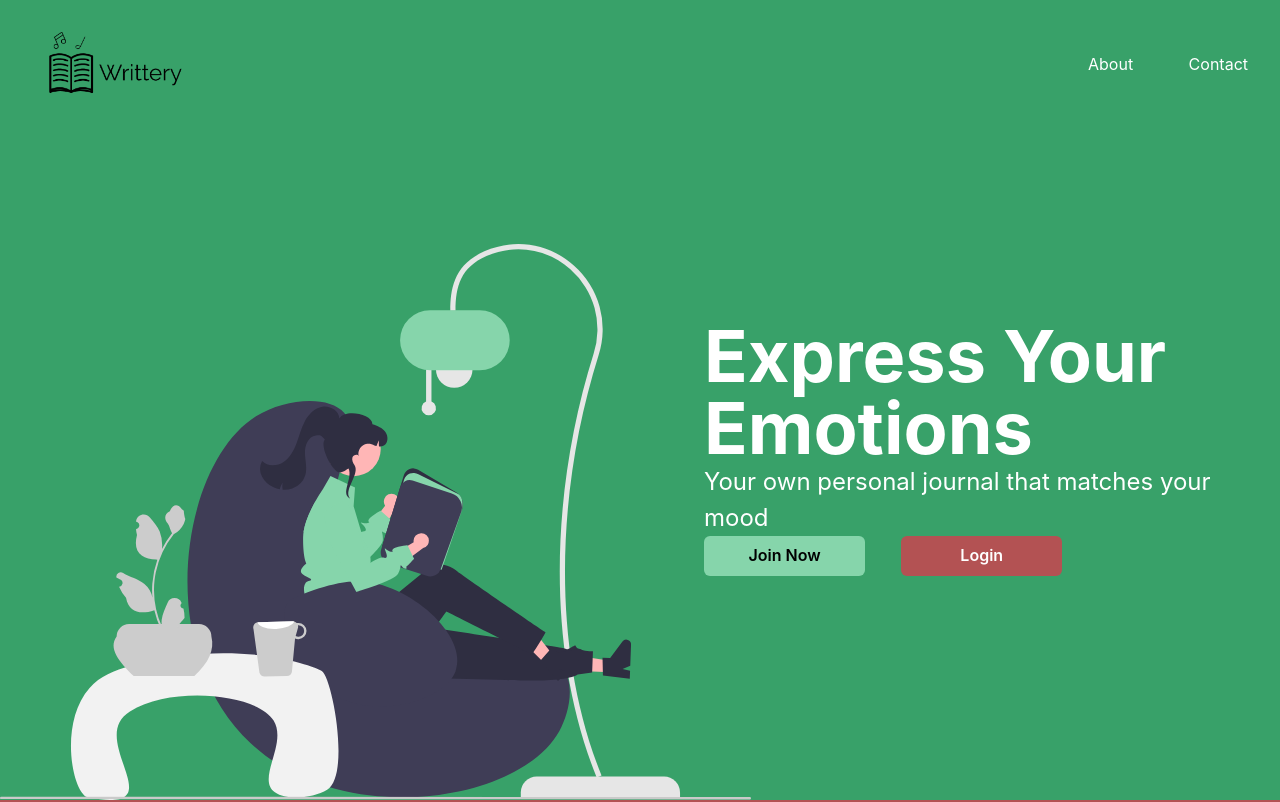
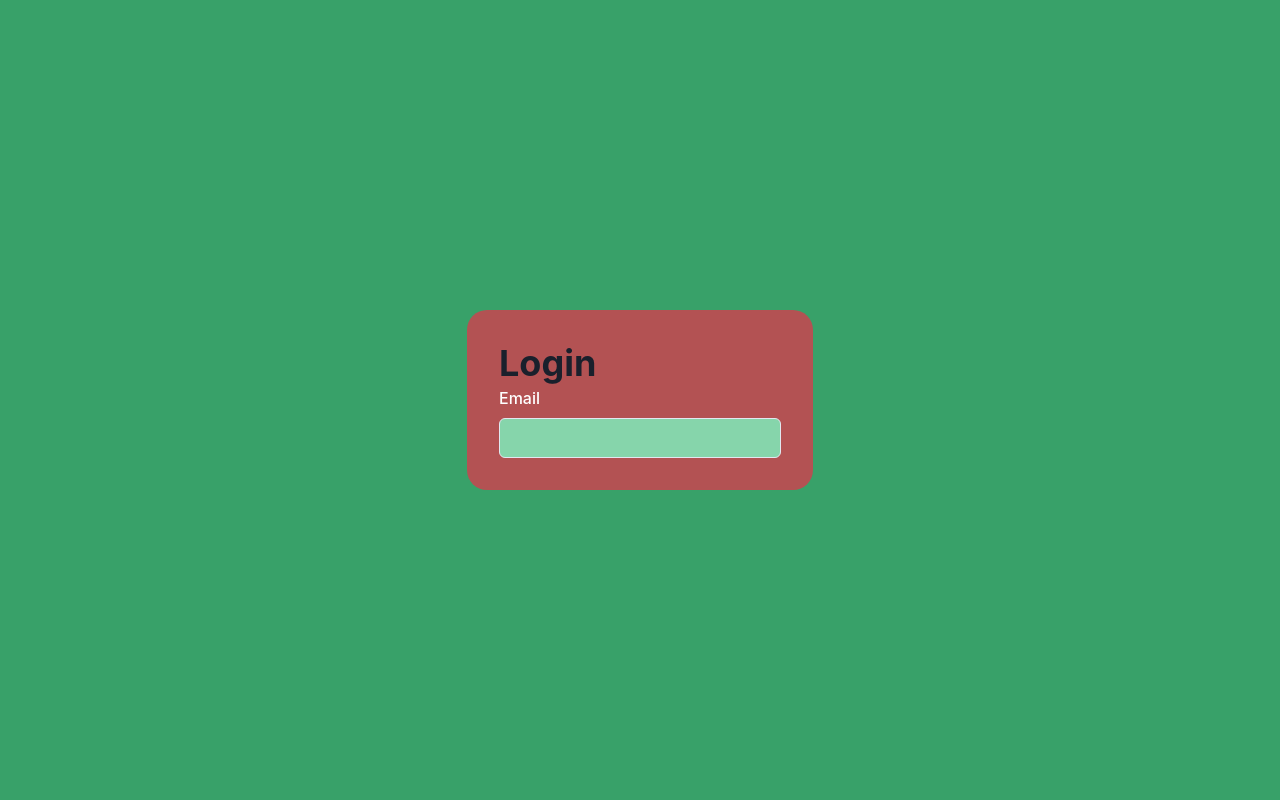
Before and after one commit to Moawin99/Journal, a React (Vite) app in the folder frontend/: page /login in a window 1280 px wide. Shown: the top 802 px of the page. Built offline with nearby package versions, Linux system fonts and the light colour scheme; the HTML template or start-up script is replaced by a standard one.

Commit message:
more login css

```diff
--- a/frontend/src/App.jsx
+++ b/frontend/src/App.jsx
@@ -1,12 +1,14 @@
 import { ChakraProvider } from '@chakra-ui/react'
 import theme from './assets/theme'
+import Login from './components/auth/Login'
 import Landing from './components/landing/Landing'
 import LandingPage from './components/landing/LandingPage'
 
 function App() {
   return (
     <ChakraProvider theme={theme}>
-      <Landing color={'green'} />
+      {/* <Landing color={'green'} /> */}
+      <Login color={'green'} />
     </ChakraProvider>
   )
 }
--- a/frontend/src/components/auth/Login.jsx
+++ b/frontend/src/components/auth/Login.jsx
@@ -9,17 +9,22 @@ const Login = ({color}) => {
 		<Flex
 		bg={colors.primary}
 		w='100%'
-		h='100%'
+		h='100vh'
 		justify='center'
 		align='center'>
-			<Grid templateColumns='1fr'>
-				<GridItem colSpan={2}><Heading>Login</Heading></GridItem>
+			<Grid
+			templateColumns='1fr'
+			bg={colors.btnColor}
+			p={'2em'}
+			borderRadius={'20px'}
+			>
+				<GridItem colSpan={2}> <Heading>Login</Heading> </GridItem>
 				<GridItem colSpan={2}>
-					<Grid templateColumns='1fr 1fr' bg={colors.btnColor} color={colors.btnText}>
+					<Grid templateColumns='1fr 1fr' color={colors.btnText}>
 						<GridItem colSpan={2}>
 							<FormControl>
 								<FormLabel htmlFor='email'>Email</FormLabel>
-								<Input id='email' type='email' />
+								<Input bg={colors.secondary} id='email' type='email' />
 							</FormControl>
 						</GridItem>
 					</Grid>
@@ -28,5 +33,6 @@ const Login = ({color}) => {
 		</Flex>
 	)
 }
+//Very import code that i need to pull from the "Cloud" 😉
 
 export default Login
```
